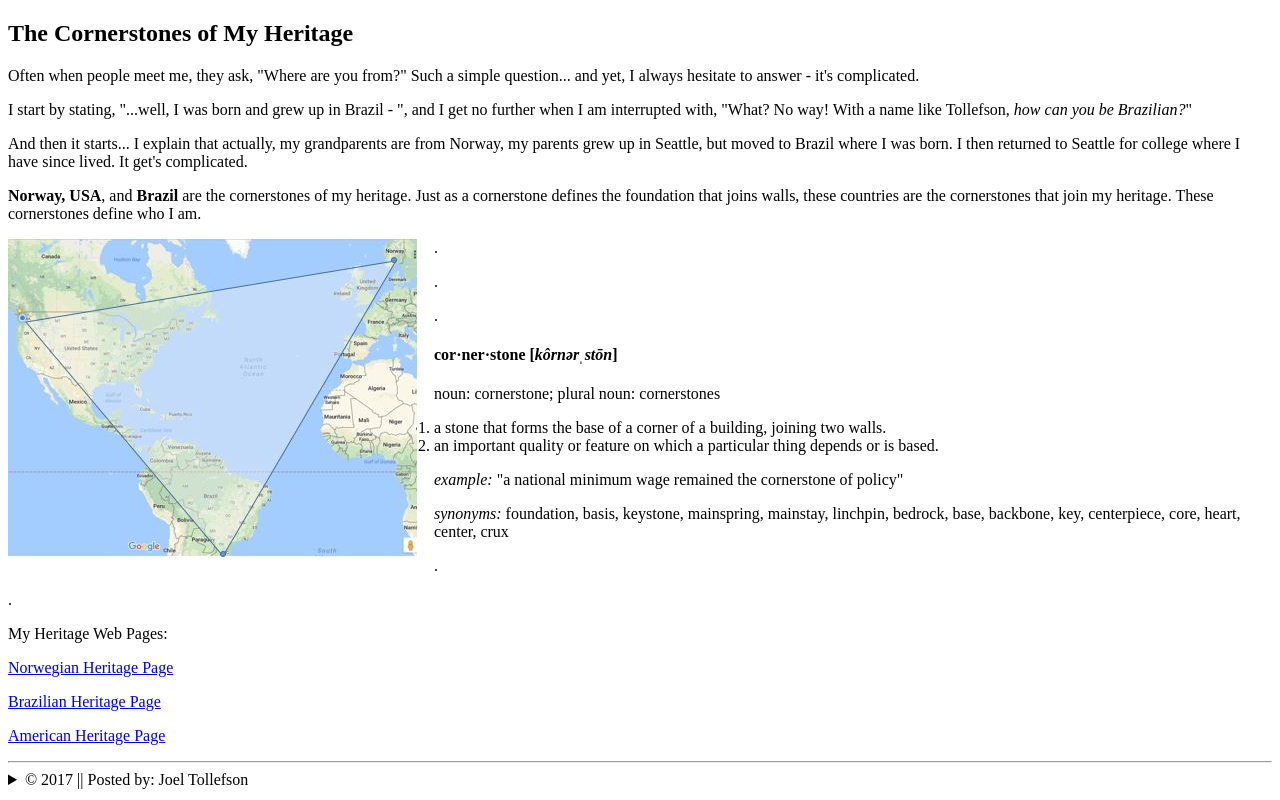
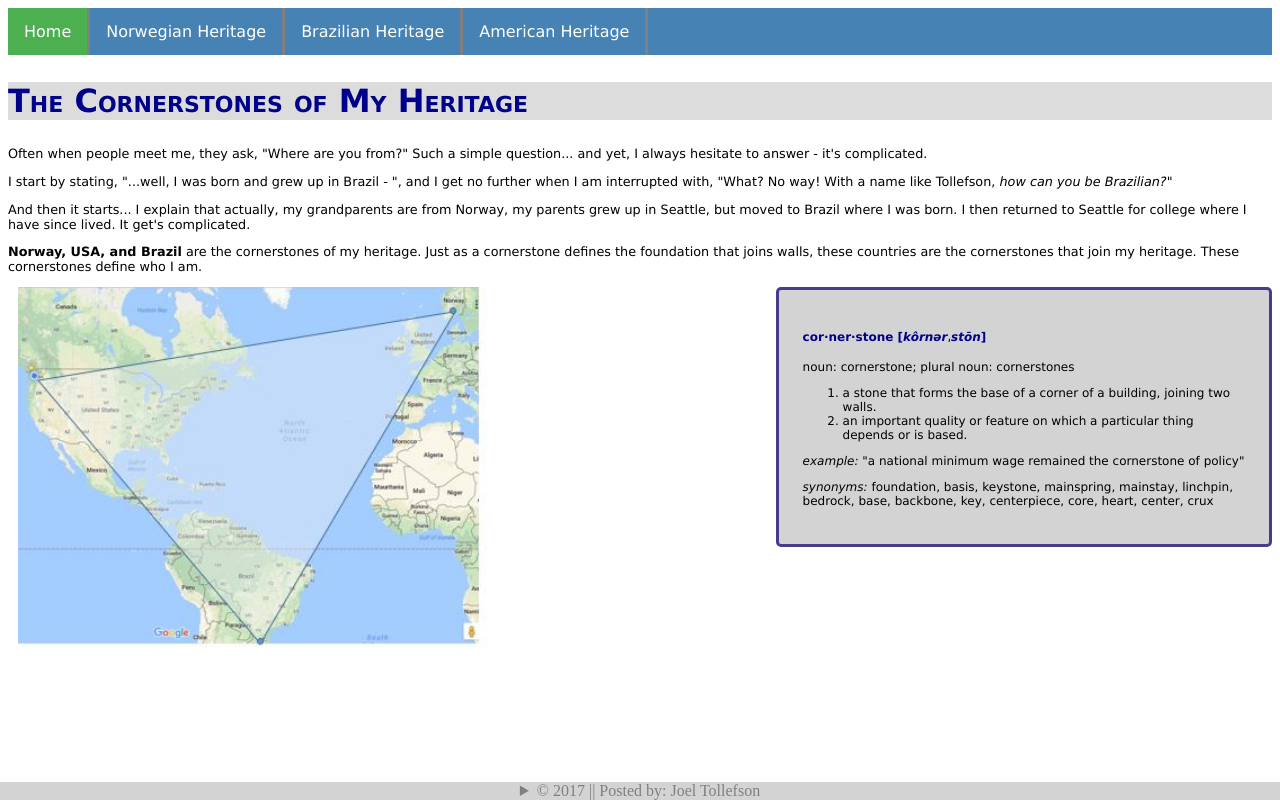
Before and after one commit to JCToll/week3_ccs, a plain HTML site: page index.html in a window 1280 px wide. Drawn offline with Linux system fonts and the light colour scheme.

Commit message:
Added CCS styles to all pages

```diff
--- a/american_heritage.html
+++ b/american_heritage.html
@@ -1,73 +1,79 @@
 <!DOCTYPE html>
-<html>
+<html lang="en">
 
 <head>
   <meta charset="UTF-8">
   <title> American Heritage </title>
+  <link rel="stylesheet" type="text/css" href="styles/style.css">
 </head>
 
 <body>
 
+
+       <!-- add horizontal navigation bar  to link to the 4 main web pagess
+                and, make current page "active" -->
+  <nav>
+    <ul class= "nav">
+      <li class="nav"><a href="index.html">Home</a>  </li>
+      <li class="nav"><a href="norwegian_heritage.html">Norwegian Heritage</a> </li>
+      <li class="nav"><a href="brazilian_heritage.html">Brazilian Heritage</a></li>
+      <li class="nav"><a class= "active"  href="american_heritage.html">American Heritage</a></li>
+    </ul>
+
+  </nav>
+
+
  <!-- start with main intro in the "sections"-->
   <section>
-
       <header>
-          <h1>USA - My Current Conerstone </h1>
-          <p><i>Why is the USA the current conerstone of my heritage?</i></p>
+          <h1>USA - My Third Conerstone </h1>
+          <p><i>Why is the USA an important conerstone of my heritage?</i></p>
       </header>
 
       <p> IN WORK... place holder  </p>
-    <p>...</p>
       <p> ... </p>
+      <p> Multae sunt in caeno et extensive ad productionem de gagatem. Domus etiam bene notum est ob suum clodberries. Praeter continuum parte palus plana loca praerupta Andøya novitas DCC metra altum usque ad montes</p>
+      <p>Tractus Center est sita in insula condita est in MCMLXII Quod etiam est. Cum MCMLXII, submittentes in universis notum est elementum convallis purus pauca sunt schematismos hoc.</p>
+      <p>Illic est adeo plus dicere.</p>
 
-  <!-- add navigation in the main section tolink to the 3 main supporting html pages; future: put this in a left frame   -->
-  <hr>
-  <nav>
-      <p>My Heritage Web Pages:</p>
-      <p><a href="index.html">My Heritage Page</a> </p>
-      <p><a href="norwegian_heritage.html">Norwegian Heritage Page</a> </p>
-      <p><a href="brazilian_heritage.html">Brazilian Heritage Page </a> </p>
-      <p>American Heritage Page </p>
-  </nav>
-   <hr>
 
   </section>
 
 
    <!-- add an aside to support the article - in future put this into the right frame  -->
     <aside>
-        <h2>All About Seattle, WA, USA</h2>
-        <p>  TBD Place Holder ---  NOTE: figure will be updated</p>
+      <h2>All About Seattle, USA</h2>
+      <p>  TBD Place Holder ---  NOTE: figure and copy will be updated</p>
       <figure>
-          <img src="../images/Andoya_Pix.jpg" alt="Anodya Map" style="float:right; width:565px; height:217px">
-          <figcaption>Duck Island - Andøya, Norway.</figcaption>
+        <img src="images/Andoya_Pix.jpg" alt="Anodya Map" style="float:right; width:565px; height:217px">
+        <figcaption>Figure TBD updated.</figcaption>
       </figure>
-        <p>  TBD  place holder
+      <p> Multae sunt in caeno et extensive ad productionem de gagatem. Domus etiam bene notum est ob suum et cometate. Praeter continuum parte palus plana loca praerupta Andøya novitas DCC metra altum usque ad montes</p>
+      <p>Tractus Center est sita in insula condita est in MCMLXII Quod etiam est. Cum MCMLXII, submittentes in universis notum est elementum convallis purus pauca sunt schematismos hoc.</p>
+      <p>Illic est adeo plus dicere.</p>
     </aside>
 
-
-   <!-- add navigation specific to this article : Joinville   -->
     <hr>
+    <!-- add navigation specific to this article : Seattle, USA   -->
     <nav>
         <ul>For more information about my American Heritage, WA:
           <li> <a href="https://en.wikipedia.org/wiki/Seattle" target="_blank">Seattle, WA</a> </li>
           <li><a href="https://www.washington.edu/" target="_blank">University of Washington</a> </li>
           <li><a href="https://www.boeing.com/" target="_blank">The Boeing Company</a> </li>
         </ul>
+        <p>_</p>
     </nav>
 
-<hr>
-
-  <!-- add a common footer that is common to all pages -->
-<footer>
+  <!-- add a common footer that is common to all pages; needs to go to the bottom -->
+  <div class="footer">
     <details>
       <summary>&copy; 2017 || Posted by: Joel Tollefson</summary>
       <p>Posted by: Joel Tollefson</p>
       <p>Contact information: <a href="mailto:Joel.Tollefson@gmail.com">
           Joel.Tollefson@gmail.com</a>  </p>
-    <time datetime="2017-10-13">Revision date.</time> <!-- not sure how datetime works -->
+      <time datetime="2017-10-28">Revision date:2017-10-28</time> <!-- not sure how datetime works -->
     </details>
-</footer>
+  </div>
 
 
 </body>
--- a/index.html
+++ b/index.html
@@ -1,12 +1,25 @@
 <!DOCTYPE html>
-<html>
+<html lang="en">
 
 <head>
   <meta charset="UTF-8">
   <title>Joel Tollefson's Heritage </title>
+
+   <link rel="stylesheet" type="text/css" href="styles/style.css">
 </head>
 
 <body>
+     <!-- add horizontal navigation bar  to link to the 4 main web pagess
+                and, make current page "active" -->
+  <nav>
+    <ul class= "nav">
+      <li class="nav"><a class= "active" href="index.html">Home</a>  </li>
+      <li class="nav"><a href="norwegian_heritage.html">Norwegian Heritage</a> </li>
+      <li class="nav"><a href="brazilian_heritage.html">Brazilian Heritage</a></li>
+      <li class="nav"><a href="american_heritage.html">American Heritage</a></li>
+    </ul>
+
+  </nav>
 
  <!-- start with main intro in the "sections"-->
   <section>
@@ -14,50 +27,35 @@
     <p>Often when people meet me, they ask, "Where are you from?" Such a simple question... and yet, I always hesitate to answer - it's complicated.   </p>
     <p>I start by stating, "...well, I was born and grew up in Brazil - ", and I get no further when I am interrupted with, "What? No way!  With a name like Tollefson, <i>how can you be Brazilian?</i>" </p>
     <p>And then it starts... I explain that actually, my grandparents are from Norway, my parents grew up in Seattle, but moved to Brazil where I was born. I then returned to Seattle for college where I have since lived.  It get's complicated.  </p>
-    <b>Norway, USA</b>, and <b>Brazil</b> are the cornerstones of my heritage. Just as a cornerstone defines the foundation that joins walls, these countries are the cornerstones that join my heritage. These cornerstones define who I am.
+    <p> <b>Norway, USA, and Brazil</b> are the cornerstones of my heritage. Just as a cornerstone defines the foundation that joins walls, these countries are the cornerstones that join my heritage. These cornerstones define who I am. </p>
   </section>
-  <p>  <img src="../images/WorldMap.JPG" alt="Map: Norway - USA - Brazil" style="float:left;width:426px;height:321px;"> </p>
-  <p></p>
-  <p></p>
+  <p>  <img src="images/worldmap.jpg" alt="Map: Norway - USA - Brazil" style="float:left;width:480px;height:361px;"> </p>
+
 
   <!-- add an aside to support the main sections  -->
-  <aside>
-    <p>.</p>
-    <p>.</p>
-    <p>.</p>
-    <H4><b>cor·ner·stone</b> [<i>kôrnərˌstōn</i>] </H4>
-    <p>noun: cornerstone; plural noun: cornerstones</p>
+  <aside class= "asidebox">
+    <h4>cor·ner·stone [<em>kôrnərˌstōn</em>] </h4>
+    <p class="nominal">noun: cornerstone; plural noun: cornerstones</p>
     <ol>
       <li>a stone that forms the base of a corner of a building, joining two walls.</li>
       <li>an important quality or feature on which a particular thing depends or is based. </li>
+    </ol>
+      <p class="nominal"><i>example:</i> "a national minimum wage remained the cornerstone of policy" </p>
+      <p class="nominal"><i>synonyms:</i> foundation, basis, keystone, mainspring, mainstay, linchpin, bedrock, base, backbone, key, centerpiece, core, heart, center, crux </p>
 
-      <p><i>example:</i> "a national minimum wage remained the cornerstone of policy" </p>
-      <p><i>synonyms:</i> foundation, basis, keystone, mainspring, mainstay, linchpin, bedrock, base, backbone, key, centerpiece, core, heart, center, crux </p>
-    </ol>
   </aside>
-   <p>.</p>
-   <p>.</p>
 
-   <!-- add navigation to link to the 3 main supporting html pages; future: add to left frame   -->
-  <nav>
-      <p>My Heritage Web Pages:</p>
-      <p><a href="norwegian_heritage.html">Norwegian Heritage Page</a></p>
-      <p><a href="brazilian_heritage.html">Brazilian Heritage Page</a> </p>
-      <p><a href="american_heritage.html">American Heritage Page</a> </p>
-  </nav>
 
-<hr>
-
-<!-- add a common footer that is common to all pages -->
-<footer>
+<!-- add a common footer that is common to all pages; needs to go to the bottom -->
+<div class="footer">
   <details>
     <summary>&copy; 2017 || Posted by: Joel Tollefson</summary>
     <p>Posted by: Joel Tollefson</p>
     <p>Contact information: <a href="mailto:Joel.Tollefson@gmail.com">
         Joel.Tollefson@gmail.com</a>  </p>
-    <time datetime="2017-10-13">Revision date.</time> <!-- not sure how datetime works -->
+    <time datetime="2017-10-28">Revision date:2017-10-28</time> <!-- not sure how datetime works -->
   </details>
-</footer>
+</div>
 
 
 </body>
--- a/styles/style.css
+++ b/styles/style.css
@@ -1,7 +1,105 @@
-<style>
-/*
-    */
 
+    h1 {
+        color: darkblue;
+        background-color: gainsboro;
+        font-family: Verdana, Helvetica, FreeSans, sans-serif ;
+        font-size: 2.0em ;
+        font-variant-caps : small-caps ;
+        }
+    h2,h3,h4  {
+        font-family: Verdana, Helvetica, FreeSans, sans-serif;
+        font: bold ;
+        color: darkblue;
+        font-size : 1.0em ;
+        }
+    /* set p font to smaller - my preference */
+    p {
+        font-family: Verdana, Helvetica, FreeSans, sans-serif ;
+        font-size: 0.8em;
+      }
+    /* for specific p, define the nominal font size -  */
+    p.nominal {
+        font-family: Verdana, Helvetica, FreeSans, sans-serif ;
+        font-size: 1em;
+    }
 
+    /* unvisited link */
+    a:link {
+      color: blue;
+    }
 
-</sylte>
+    /* visited link */
+    a:visited {
+      color: dimgray;
+      text-decoration: none;
+    }
+
+    a:hover {
+        color: red;
+        font-size: 1.5em;
+        background-color : yellow;
+    }
+
+    /* Try setting up a "box mode" to make the "aside" element stand-out */
+    .asidebox {
+      height: auto;
+      width: 35%;
+      padding: 2em ;
+      border: darkslateblue 3px solid ;
+      border-radius: 5px;
+      background-color : lightgrey;
+      margin-left : auto;
+      margin-right: auto;
+      align-content: center;
+      font-family: Verdana, Helvetica, FreeSans, sans-serif ;
+      font-size : 0.75em;
+      float: right;
+    }
+
+    /* These CSS elements are used to create a horizontal menu bar to appear at the top in <nav>
+        Only apply this to class "nav"   */
+    /* First, remove the bullets and the margins and padding from the menu ul list */
+    ul.nav {
+      list-style-type: none;  /* removes the bullets */
+      margin: 0;  /* margin & padding=0  removes the extra space around the lis */
+      padding: 0;
+      overflow: hidden;
+      background-color: steelblue;
+      font-family: Verdana, Helvetica, FreeSans, sans-serif ;
+    }
+
+    li.nav {
+        float: left;
+        border-right: 3px solid gray ;  /* add a border to the entries to separate them */
+    }
+
+    li.nav a {
+       display: block ;
+        color: white ;
+        text-align: center ;
+        padding: 14px 16px ;
+        text-decoration: none ;
+    }
+    /* Change the link color to #111 (black) on hover if .active not instantiated*/
+    li.nav a:hover:not(.active) {
+      background-color: gray;
+    }
+    /* Change color of active link to gray to let users know which page they are on */
+    .active {
+    background-color: #4CAF50;
+    }
+
+    img {
+      float: left;
+      margin: 0 0 10px 10px;
+    }
+  .footer {
+      position: fixed;
+      left: 0;
+      bottom: 0;
+      border-top: 4px ;
+      width: 100%;
+      background-color: lightgray;
+      color: gray;
+      text-align: center;
+      }
```
Also changed, not shown: brazilian_heritage.html (+30 -27 lines), norwegian_heritage.html (+22 -25 lines), 1 other file. Lines whose indentation alone changed are shown as unchanged.
